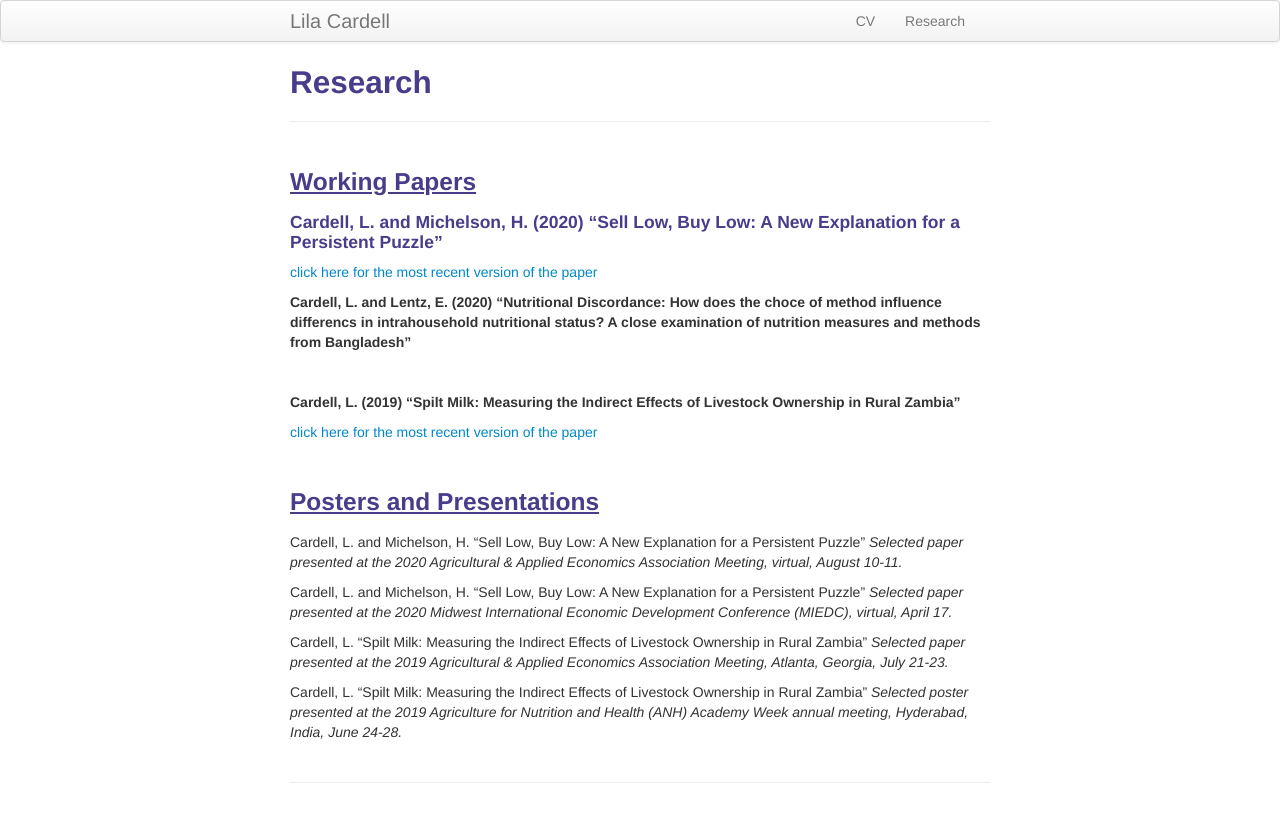
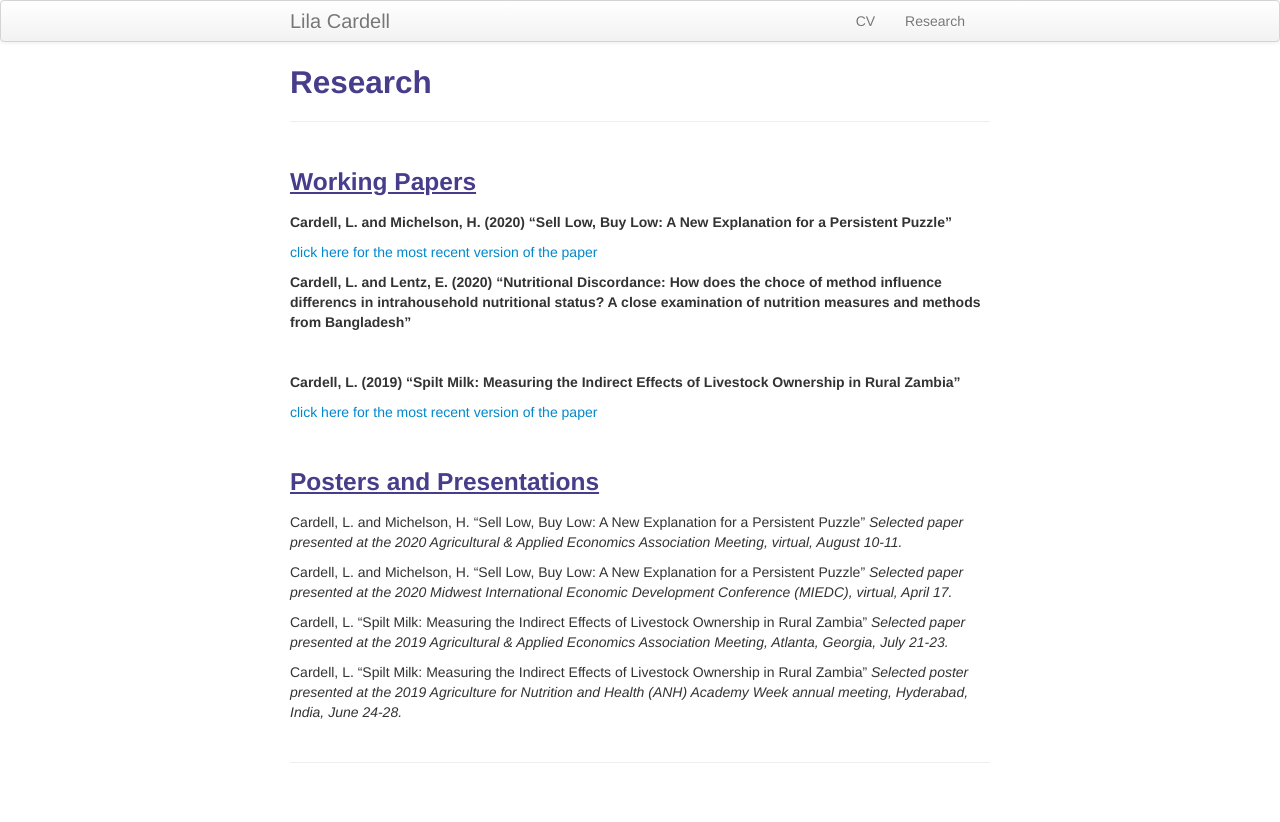
Before and after one commit to lilacardell/lilacardell.github.io, a Jekyll site: the page built from pages/research.md, in a window 1280 px wide. Shown: the top 822 px of the page. Built offline with Jekyll 4.4.1, drawn with Linux system fonts in a browser that asks for light colours.

```diff
--- a/pages/research.md
+++ b/pages/research.md
@@ -6,7 +6,7 @@ description: Lila Cardell's research
 
 ### <u>Working Papers </u>
 
-#### Cardell, L. and Michelson, H. (2020) "Sell Low, Buy Low: A New Explanation for a Persistent Puzzle"
+##### Cardell, L. and Michelson, H. (2020) "Sell Low, Buy Low: A New Explanation for a Persistent Puzzle"
 <!--*In this paper.*-->
 [click here for the most recent version of the paper]({{ BASE_PATH}}/pages/working_papers/Negative Returns_2020.pdf)
 <br>
```
